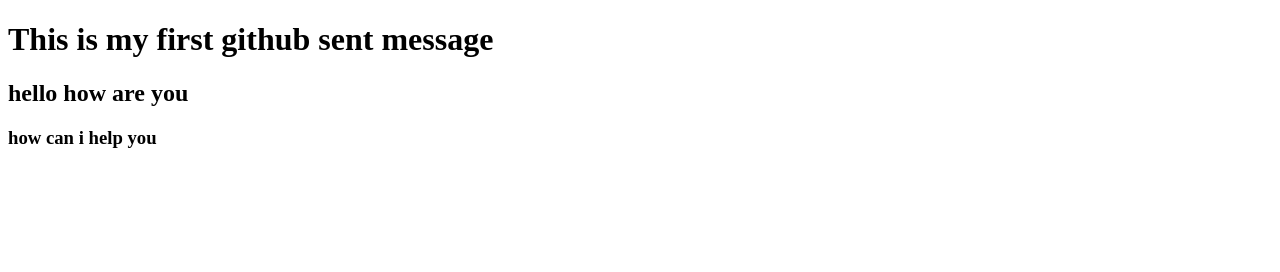
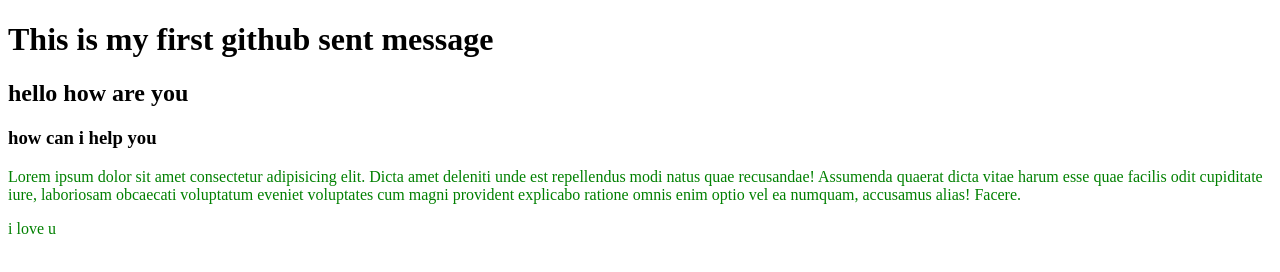
Before and after one commit to azaadd/my-first-repo, a plain HTML site: page index.html in a window 1280 px wide. Drawn offline with Linux system fonts and the light colour scheme.

Commit message:
style added

```diff
--- a/index.html
+++ b/index.html
@@ -5,10 +5,15 @@
     <meta http-equiv="X-UA-Compatible" content="IE=edge">
     <meta name="viewport" content="width=device-width, initial-scale=1.0">
     <title>my first git repo</title>
+    <link rel="stylesheet" href="style.css">
 </head>
 <body>
     <h1>This is my first github sent message</h1>
     <h2>hello how are you</h2>
     <h3>how can i help you</h3>
+    <p>Lorem ipsum dolor sit amet consectetur adipisicing elit. Dicta amet deleniti unde est repellendus modi natus quae recusandae! Assumenda quaerat dicta vitae harum esse quae facilis odit cupiditate iure, laboriosam obcaecati voluptatum eveniet voluptates cum magni provident explicabo ratione omnis enim optio vel ea numquam, accusamus alias! Facere.</p>
+
+
+    <p>i love u</p>
 </body>
 </html>
--- /dev/null
+++ b/style.css
@@ -0,0 +1,4 @@
+p{
+    color:green;
+
+}
```
